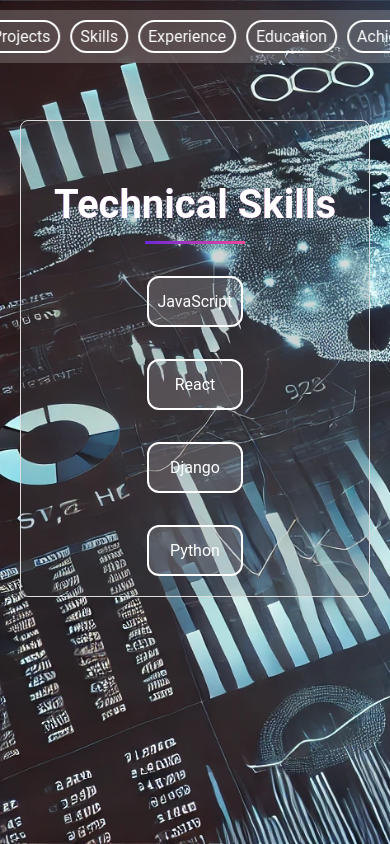
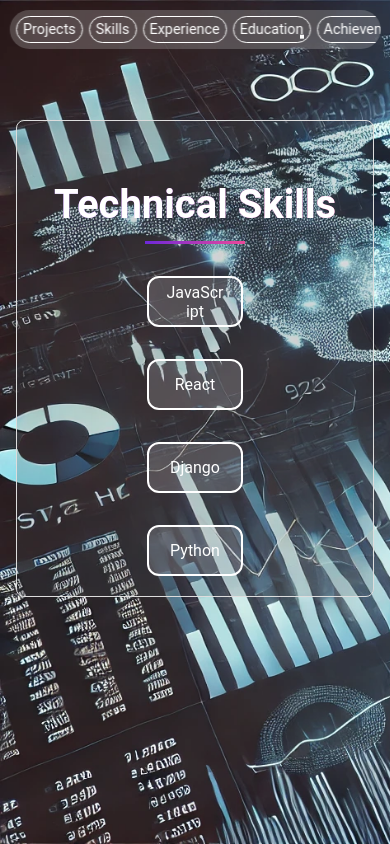
Before and after one commit to AbhishekYadav-01/Portfolio-frontend, a React (Vite) app: page /skills in a window 390 px wide. Built offline with nearby package versions, Linux system fonts and the light colour scheme; no server answers.

Commit message:
Responsiveness improved.

```diff
--- a/src/styles.css
+++ b/src/styles.css
@@ -1728,14 +1728,120 @@ html {
   font-weight: 500;
 }
 
-/* Ensure About Me text is selectable and not affected by hover blur */
 .about-container,
 .bio-text {
-  user-select: text !important; /* Allow text selection */
-  pointer-events: auto !important; /* Enable pointer events on text */
-}
-
-/* If any hover state applies a blur on the description, neutralize it */
+  user-select: text !important;
+  pointer-events: auto !important;
+}
+
 .about-container:hover .bio-text {
   backdrop-filter: none;
 }
+
+.nav-ellipse {
+  box-sizing: border-box;
+  display: flex !important;
+  flex-wrap: wrap;
+  gap: 8px !important;
+  max-width: 95vw;
+  padding: 8px !important;
+  overflow-x: auto;
+  -webkit-overflow-scrolling: touch;
+}
+
+.nav-ellipse a,
+.nav-ellipse a:visited {
+  white-space: nowrap;
+  flex: 0 0 auto;
+  box-sizing: border-box;
+}
+
+.nav-ellipse::-webkit-scrollbar { height: 8px; }
+.nav-ellipse::-webkit-scrollbar-thumb { background: rgba(255,255,255,0.12); border-radius: 6px; }
+
+.chat-container,
+.portfolio-container,
+.about-container,
+.contact-container,
+.projects-container {
+  box-sizing: border-box;
+  width: 100%;
+  max-width: 1200px;
+  margin-left: auto;
+  margin-right: auto;
+  padding-left: 16px;
+  padding-right: 16px;
+}
+
+.about-section,
+.contact-section {
+  width: 100%;
+  display: block;
+  overflow: visible;
+  word-wrap: break-word;
+  hyphens: auto;
+}
+
+.about-section img,
+.contact-section img,
+.about-section svg,
+.contact-section svg,
+.contact-section .circle,
+.about-section .circle {
+  max-width: 100%;
+  height: auto;
+  display: block;
+  object-fit: contain;
+}
+
+.contact-section .decor-circle,
+.about-section .decor-circle {
+  max-width: 35vmin;
+  max-height: 35vmin;
+  position: relative;
+  transform: translate(0,0);
+}
+
+.chat-page .chat-container {
+  width: 100%;
+  max-width: 900px;
+  padding: 12px;
+}
+
+@media (max-width: 880px) {
+  .chat-page .chat-container > div {
+    flex-direction: column !important;
+  }
+  .chat-page .chat-container [style*="flex: '0 0 47%"],
+  .chat-page .chat-container [style*="flex: '0 0 51%"] {
+    flex: 1 1 100% !important;
+    width: 100% !important;
+    border-left: none !important;
+    padding: 8px !important;
+  }
+  .nav-ellipse {
+    padding: 6px !important;
+    gap: 6px !important;
+  }
+}
+
+@media (max-width: 420px), (max-height: 420px) {
+  .nav-ellipse a {
+    padding: 4px 6px !important;
+    font-size: 0.9rem !important;
+    border-width: 1px !important;
+  }
+}
+
+@media (min-width: 1200px) and (max-width: 2000px) {
+  .nav-ellipse {
+    flex-wrap: wrap;
+    gap: 10px;
+  }
+}
+
+* {
+  word-break: break-word;
+  -webkit-font-smoothing: antialiased;
+  -moz-osx-font-smoothing: grayscale;
+}
```
